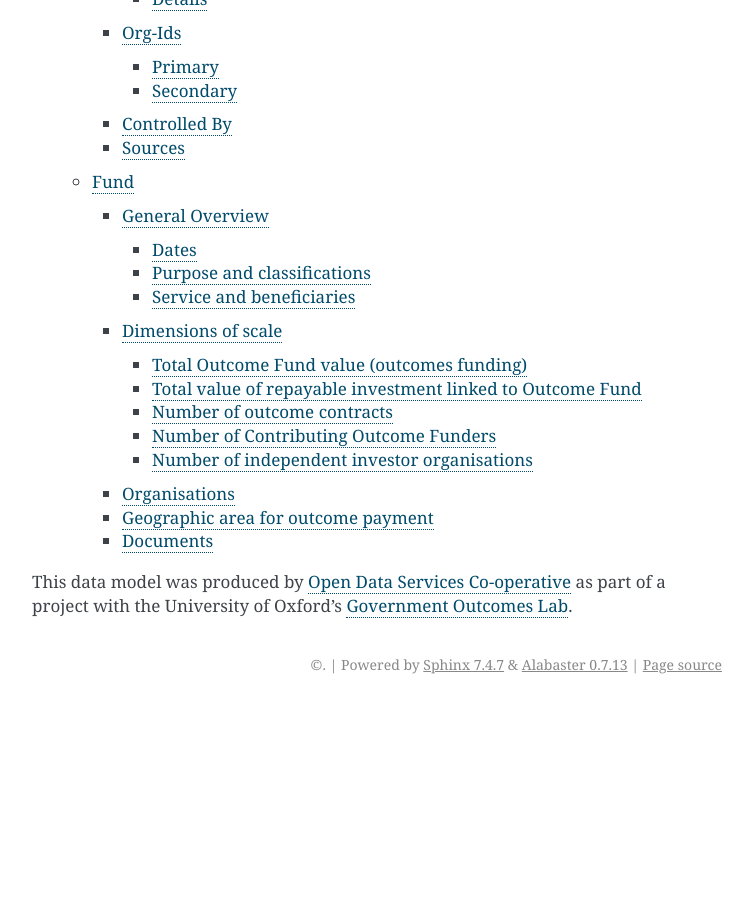
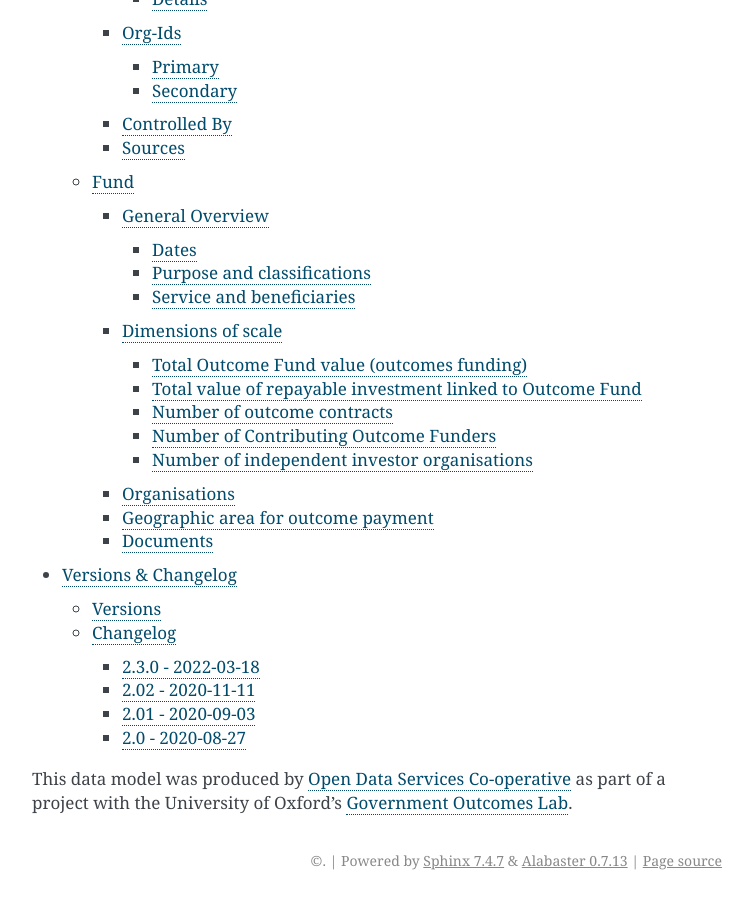
Before and after one commit to INDIGO-Initiative/indigo-data-standard, a Sphinx documentation site: the page built from docs/index.rst, in a window 1280 px wide and 900 px high, scrolled down 1663 px. Shown: the whole window, without its empty margins (388-1141 px from the left). Built offline with Sphinx 7.4.7, drawn with Linux system fonts in a browser that asks for light colours; before the commit the page ends 2367 px from its top, so only the background shows below that; some of the changed lines change nothing that is shown.

Commit message:
Versions & Changelog page, release 2.3.0

```diff
--- a/docs/index.rst
+++ b/docs/index.rst
@@ -9,6 +9,7 @@ This work is part of a new International Network for Data on Impact and Governme
    identifiers.rst
    formatting-data.rst
    data-dictionary/index.rst
+   versions_changelog.rst
 
 
 This data model was produced by  `Open Data Services Co-operative <https://opendataservices.coop/>`_ as part of a project with the University of Oxford's `Government Outcomes Lab <https://golab.bsg.ox.ac.uk/>`_.
--- /dev/null
+++ b/docs/versions_changelog.rst
@@ -0,0 +1,50 @@
+Versions & Changelog
+====================
+
+Versions
+--------
+
+This data standard is versioned.
+
+The scheme used is 3 numbers, `MAJOR.MINOR.PATCH` and follows `SemVer <https://semver.org/spec/v2.0.0.html>`_. In brief:
+
+Increments to Patch numbers:
+
+* should not change the intention of how the data standard actually works.
+* may include modified and additional content to make clear things that were previously unclear.
+* may include changes to correct previous mistakes.
+
+Increments to Minor numbers:
+
+* may include changes to the workings of the data standard, limited to additions of new models or fields in a backwards compatible manner.
+
+Increments to Major numbers:
+
+* may include changes to the workings of the data standard in a manner that is not backwards compatible. This will probably be modifications of existing models or fields.
+
+Changelog
+---------
+
+2.3.0 - 2022-03-18
+~~~~~~~~~~~~~~~~~~
+
+Documents moved to new home at https://indigo-data-standard.readthedocs.io
+
+Versioning of these documents restarted properly.
+
+Between this release and the last one, many additions were made to the data models and definitions clarified.
+
+2.02 - 2020-11-11
+~~~~~~~~~~~~~~~~~
+
+Updated variable definitions, footnotes and hyperlinks.
+
+2.01 - 2020-09-03
+~~~~~~~~~~~~~~~~~
+
+Updated based on changes to the prototype tabs. Add priority levels.
+
+2.0 - 2020-08-27
+~~~~~~~~~~~~~~~~
+
+Moved from version 1 drafts to Version 2.
```
